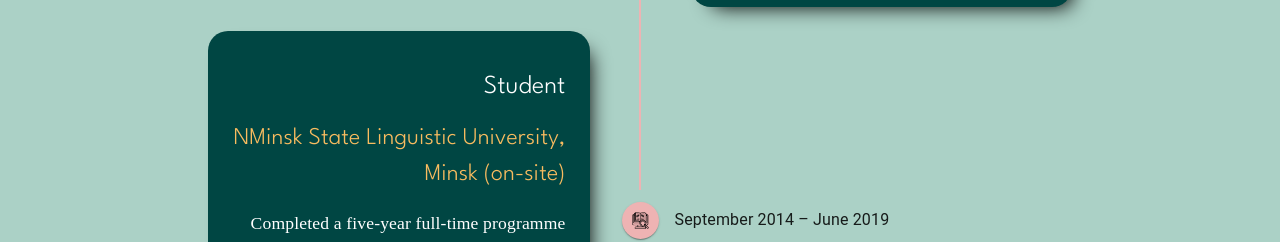
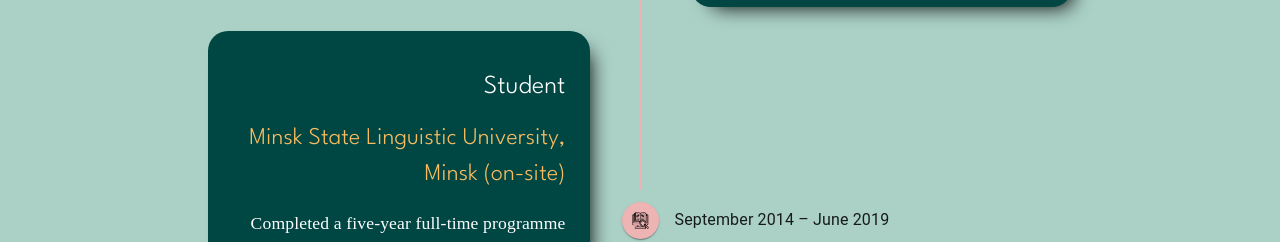
Before and after one commit to marmaryia/portfolio-website, a React (Vite) app: page / in a window 1280 px wide. Shown: the part 5100-5342 px from the top of the page. Built offline with nearby package versions, Linux system fonts and the light colour scheme; a web font is replaced by a local one.

Commit message:
fix typo

```diff
--- a/src/components/ExEdTimeline.jsx
+++ b/src/components/ExEdTimeline.jsx
@@ -38,7 +38,7 @@
       dates: "September 2014 – June 2019",
       image: "study.png",
       position: "Student",
-      organisation: "NMinsk State Linguistic University, Minsk (on-site)",
+      organisation: "Minsk State Linguistic University, Minsk (on-site)",
       description: `Completed a five-year full-time programme equivalent to the UK
               Bachelor's, developed both written translation and oral
               interpretation skills in Russian, English, German and Spanish,
```
